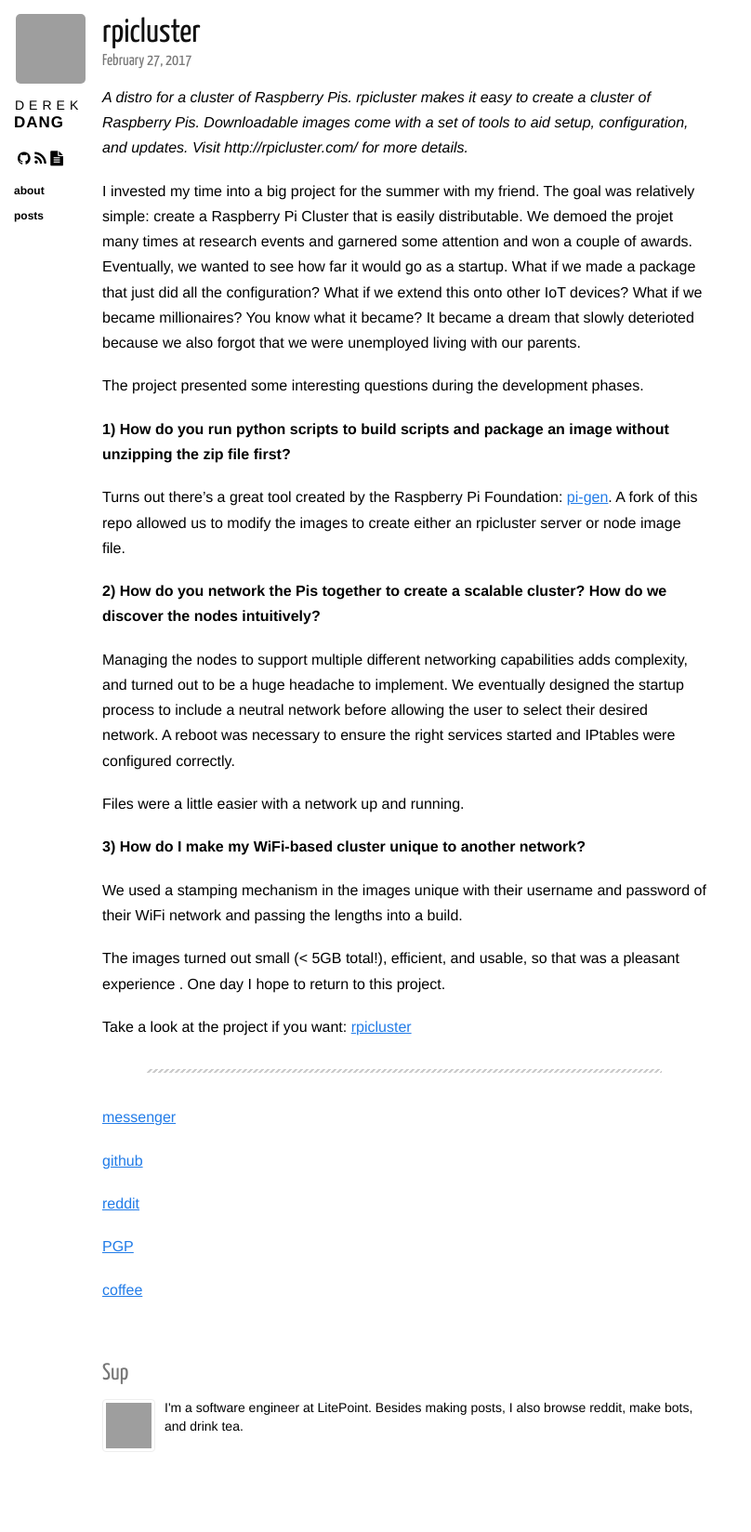
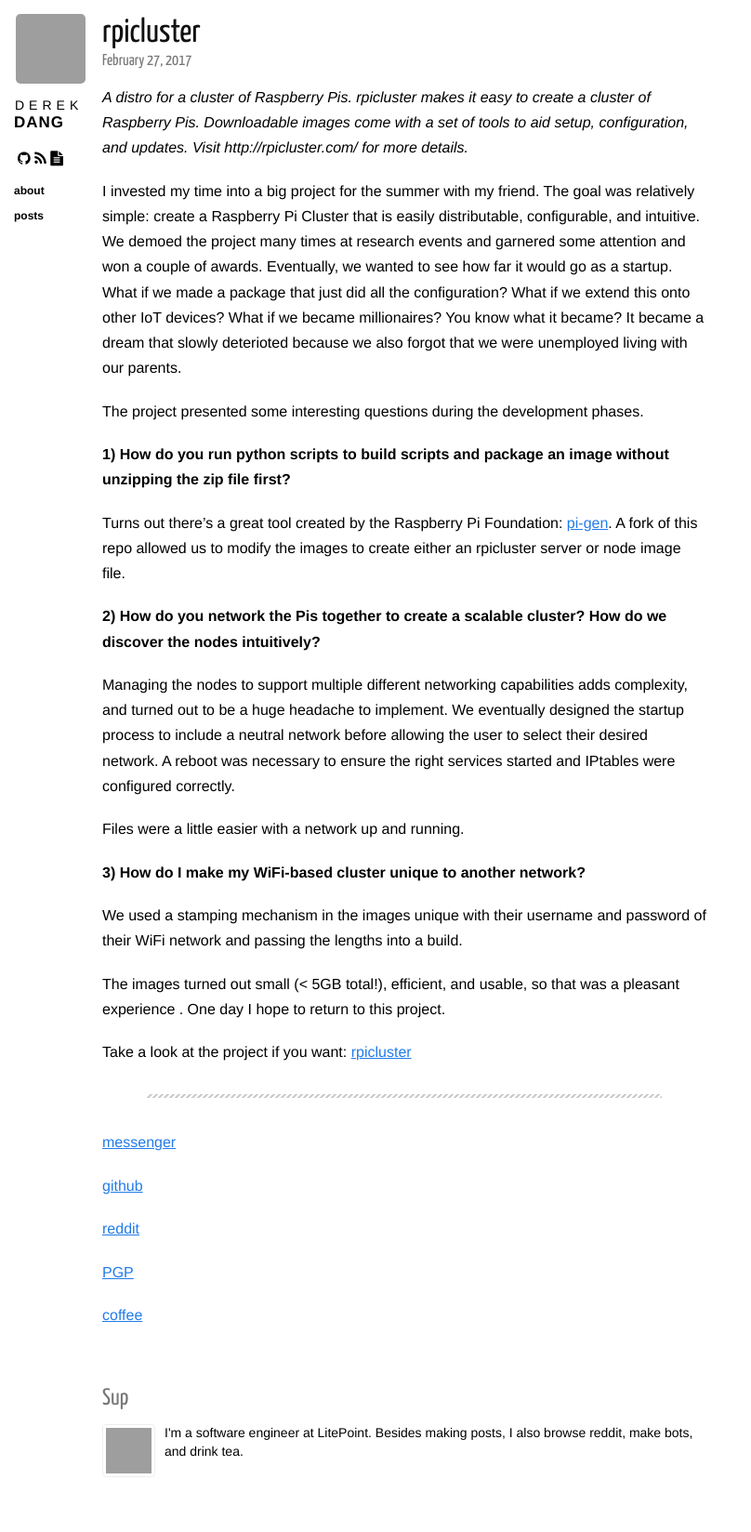
Before and after one commit to dqdang/dqdang.github.io, a Jekyll site: the page built from _posts/2017-02-27-rpicluster.markdown, in a window 1280 px wide. Shown: the whole page at 93% size, without its empty margins (0-808 px from the left). Built offline with Jekyll 4.4.1, drawn with Linux system fonts in a browser that asks for light colours; nearby versions of some CDN libraries; before the commit the page ends 1621 px from its top, so only the background shows below that; grey boxes are pictures that could not be loaded.

Commit message:
Fixed description

```diff
--- a/_posts/2017-02-27-rpicluster.markdown
+++ b/_posts/2017-02-27-rpicluster.markdown
@@ -6,7 +6,7 @@
 
 *A distro for a cluster of Raspberry Pis. rpicluster makes it easy to create a cluster of Raspberry Pis. Downloadable images come with a set of tools to aid setup, configuration, and updates. Visit http://rpicluster.com/ for more details.*
 
-I invested my time into a big project for the summer with my friend. The goal was relatively simple: create a Raspberry Pi Cluster that is easily distributable. We demoed the projet many times at research events and garnered some attention and won a couple of awards. Eventually, we wanted to see how far it would go as a startup. What if we made a package that just did all the configuration? What if we extend this onto other IoT devices? What if we became millionaires? You know what it became? It became a dream that slowly deterioted because we also forgot that we were unemployed living with our parents.
+I invested my time into a big project for the summer with my friend. The goal was relatively simple: create a Raspberry Pi Cluster that is easily distributable, configurable, and intuitive. We demoed the project many times at research events and garnered some attention and won a couple of awards. Eventually, we wanted to see how far it would go as a startup. What if we made a package that just did all the configuration? What if we extend this onto other IoT devices? What if we became millionaires? You know what it became? It became a dream that slowly deterioted because we also forgot that we were unemployed living with our parents.
 
 The project presented some interesting questions during the development phases.
 
```
